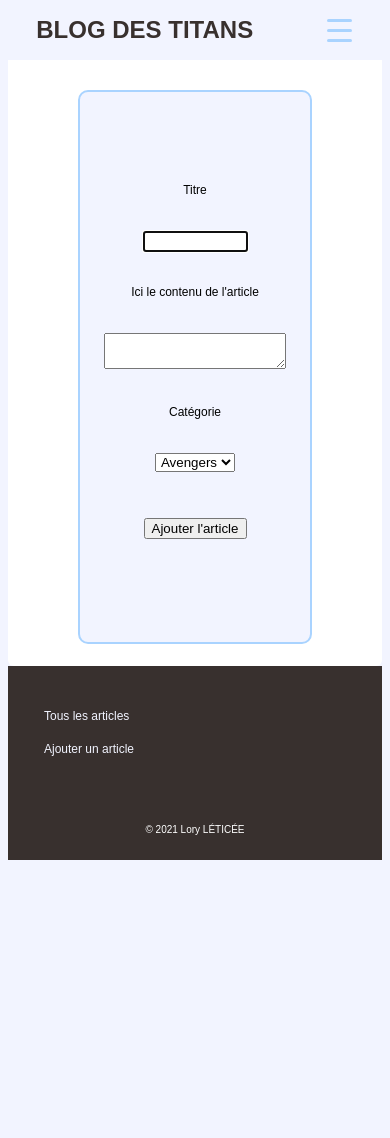
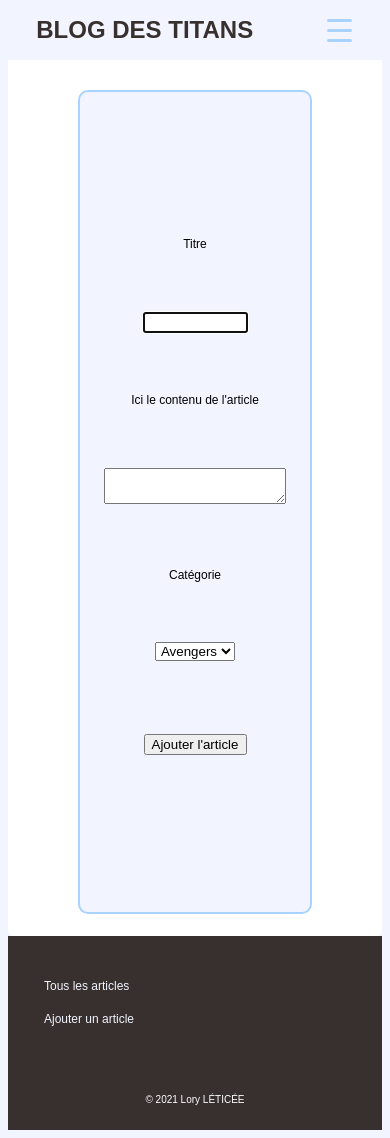
Before and after one commit to loryleticee/tp_blog, a PHP site: page /vues/articles/add.php in a window 390 px wide. Before the commit the page ends 860 px from the top, so only its background shows below. Run offline with PHP 8.4, Linux system fonts and the light colour scheme; data comes from the database, SQL or seed files in the repository.

Commit message:
remove vh for fix paysage

```diff
--- a/assets/style/main.css
+++ b/assets/style/main.css
@@ -355,7 +355,6 @@ select {
   }
   .main-center {
     padding-top: 6rem;
-    max-height: 68vh;
   }
   header {
     align-items: center;
```
